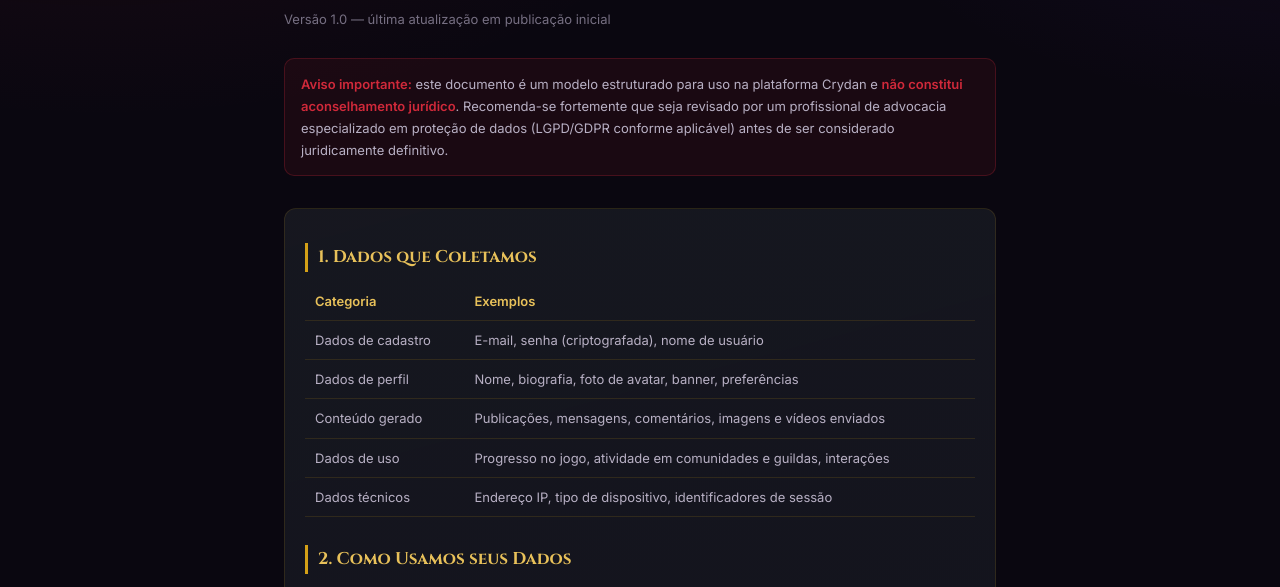
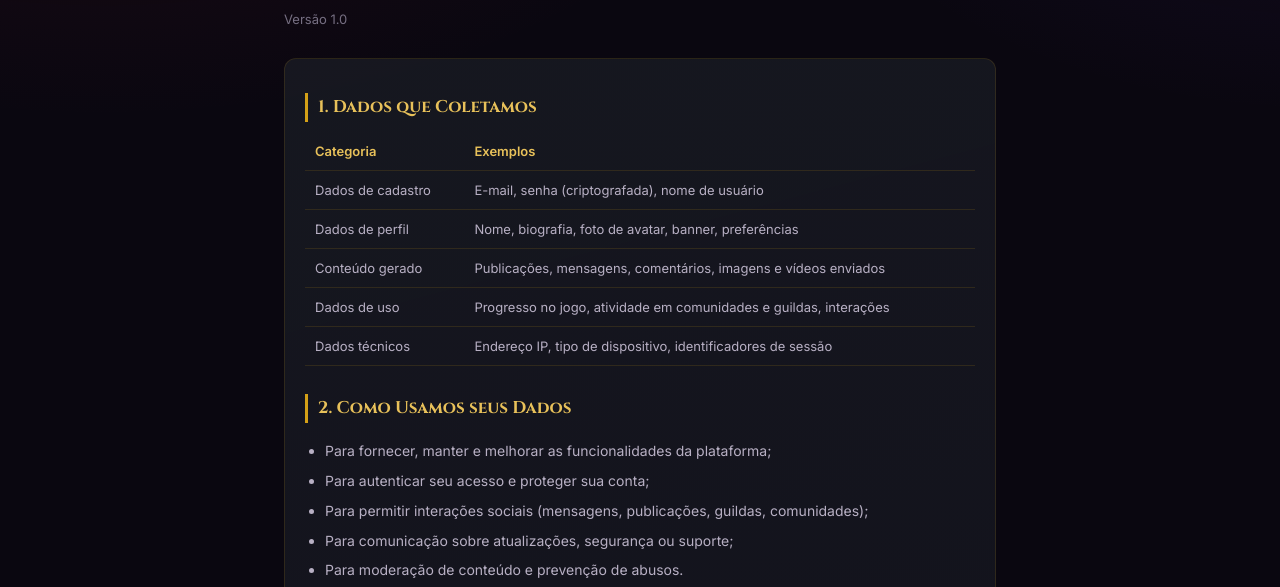
Before and after one commit to Dante-code64/CN, a website built with Vite: page privacy.html in a window 1280 px wide. Shown: the part 179-766 px from the top of the page. Built offline with nearby package versions, Linux system fonts and the light colour scheme.

Commit message:
Update privacy.html

```diff
--- a/privacy.html
+++ b/privacy.html
@@ -67,14 +67,7 @@
   </header>
   <main>
     <h1>Política de Privacidade</h1>
-    <div class="subtitle">Versão 1.0 — última atualização em publicação inicial</div>
-
-    <div class="disclaimer">
-      <b>Aviso importante:</b> este documento é um modelo estruturado para uso na plataforma Crydan e
-      <b>não constitui aconselhamento jurídico</b>. Recomenda-se fortemente que seja revisado por um
-      profissional de advocacia especializado em proteção de dados (LGPD/GDPR conforme aplicável) antes
-      de ser considerado juridicamente definitivo.
-    </div>
+    <div class="subtitle">Versão 1.0</div>
 
     <div class="card">
       <section>
@@ -161,6 +154,6 @@
       </section>
     </div>
   </main>
-  <footer>© Crydan — Este é um documento modelo e deve ser revisado juridicamente.</footer>
+  <footer>Crydan</footer>
 </body>
 </html>
```
